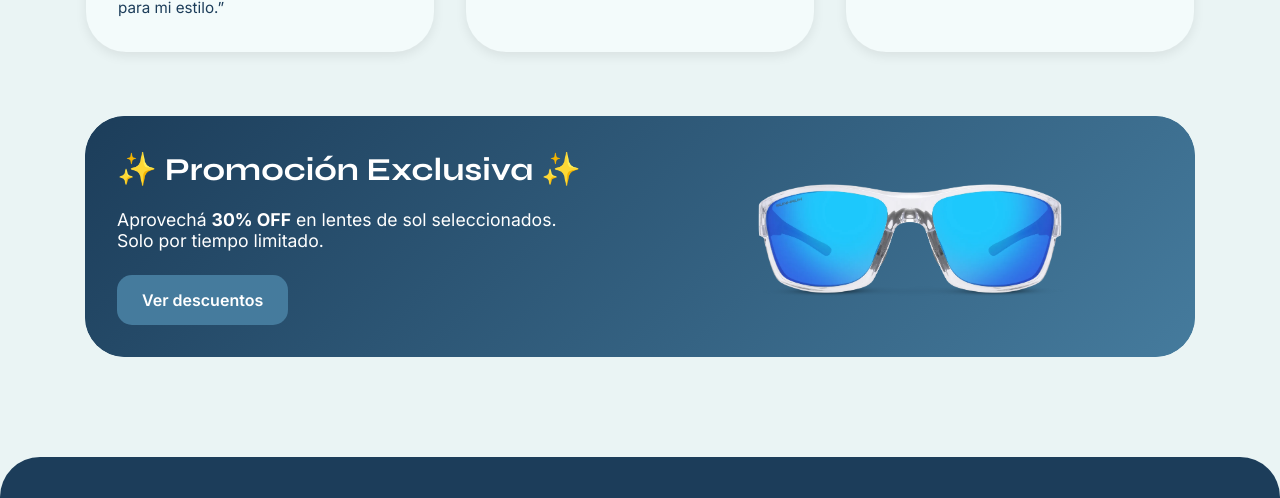
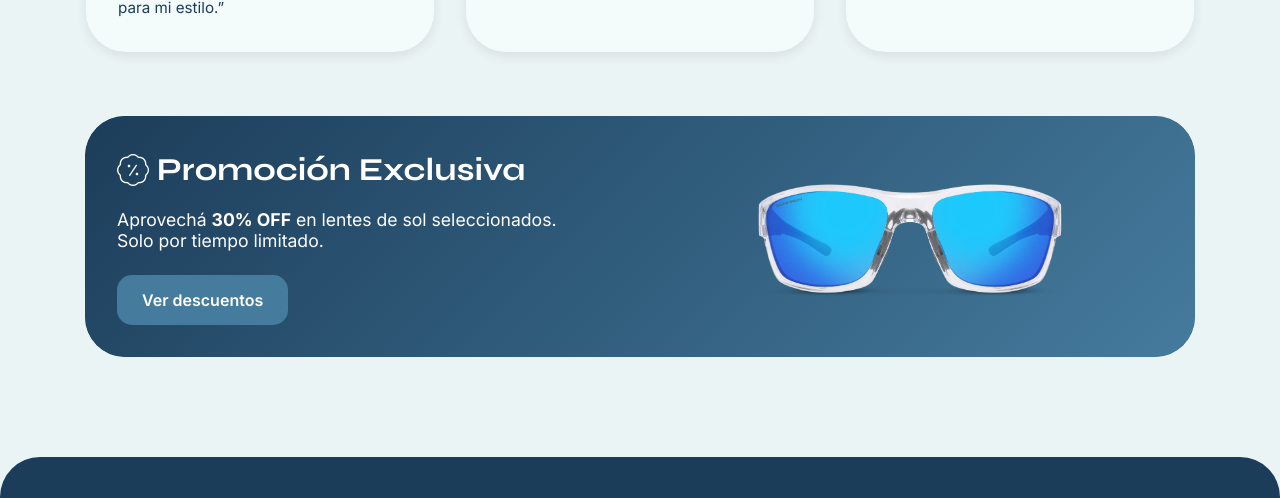
Before and after one commit to virettijoaquin/local-comercial-lumen, a plain HTML site: page index.html in a window 1280 px wide. Shown: the part 1223-1721 px from the top of the page. Drawn offline with nearby package versions, Linux system fonts and the light colour scheme.

Commit message:
Cambios finales

```diff
--- a/css/style.css
+++ b/css/style.css
@@ -562,6 +562,11 @@ main {
 .promo-banner .button {
     min-width: 100px;
     background-color: var(--color-sage);
+}
+
+.promo-banner span {
+    position: relative;
+    bottom: -6px;
 }
 
 /* ========== NOSOTROS ========== */
--- a/index.html
+++ b/index.html
@@ -135,7 +135,10 @@
       <div class="promo-banner">
           <div class="promo-banner__content container">
               <div class="promo-banner__text">
-                  <h2>✨ Promoción Exclusiva ✨</h2>
+                  <h2>
+                      <span><i class="fi fi-tr-badge-percent"></i></span>
+                      Promoción Exclusiva
+                  </h2>
                   <p>Aprovechá <strong>30% OFF</strong> en lentes de sol seleccionados.<br> Solo por tiempo limitado.</p>
                   <a href="./pages/productos.html" class="button--secondary">Ver descuentos</a>
               </div>
```
